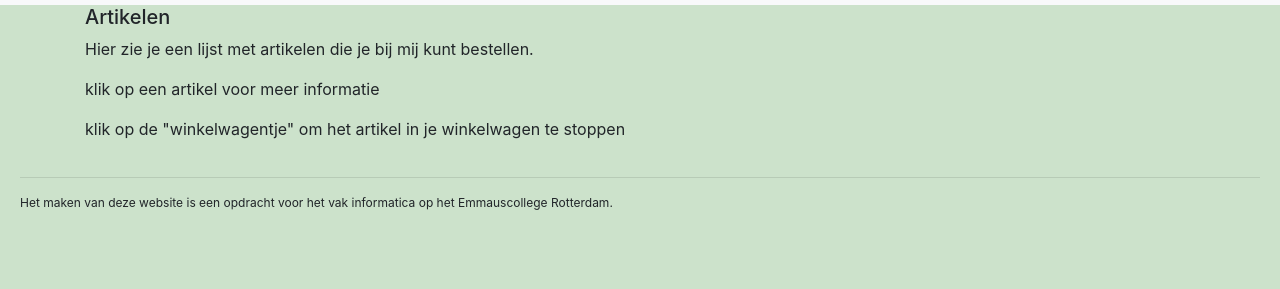
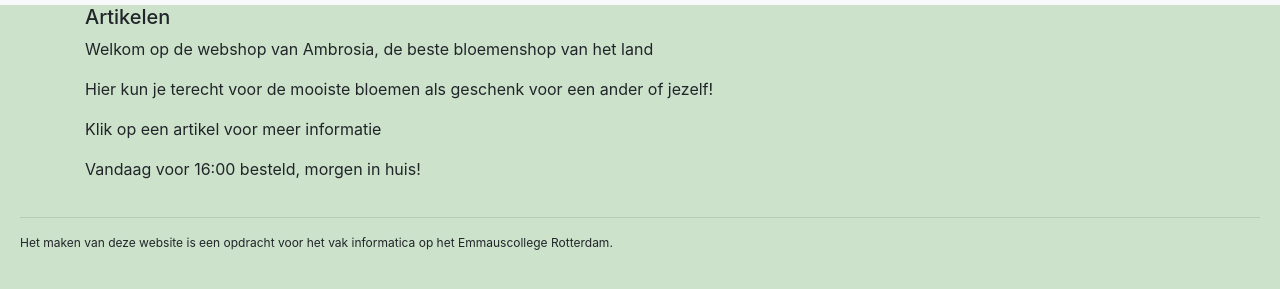
Before and after one commit to emmaus-5h/5Hin1-webshop-Lois-Annika-Alyssa, a website: page web/index.html in a window 1280 px wide. Shown: the part 51-340 px from the top of the page. Drawn offline with nearby package versions, Linux system fonts and the light colour scheme; no server answers.

Commit message:
tekst veranderd

```diff
--- a/web/index.html
+++ b/web/index.html
@@ -45,9 +45,12 @@
 	<main id="index">
 		<div class="container">
 			<h5>Artikelen</h5>
-			<p>Hier zie je een lijst met artikelen die je bij mij kunt bestellen.</p>
-			<p>klik op een artikel voor meer informatie<p>
-					<p>klik op de "winkelwagentje" om het artikel in je winkelwagen te stoppen</p>
+			<p>Welkom op de webshop van Ambrosia, de beste bloemenshop van het land
+      </p>
+			<p>Hier kun je terecht voor de mooiste bloemen als geschenk voor een ander of jezelf!<p>
+					<p>Klik op een artikel voor meer informatie </p>
+          <p> Vandaag voor 16:00 besteld, morgen in huis! </p>
+
 		</div>
     <!-- template for product info-->
   	<template id="productcard">
```
